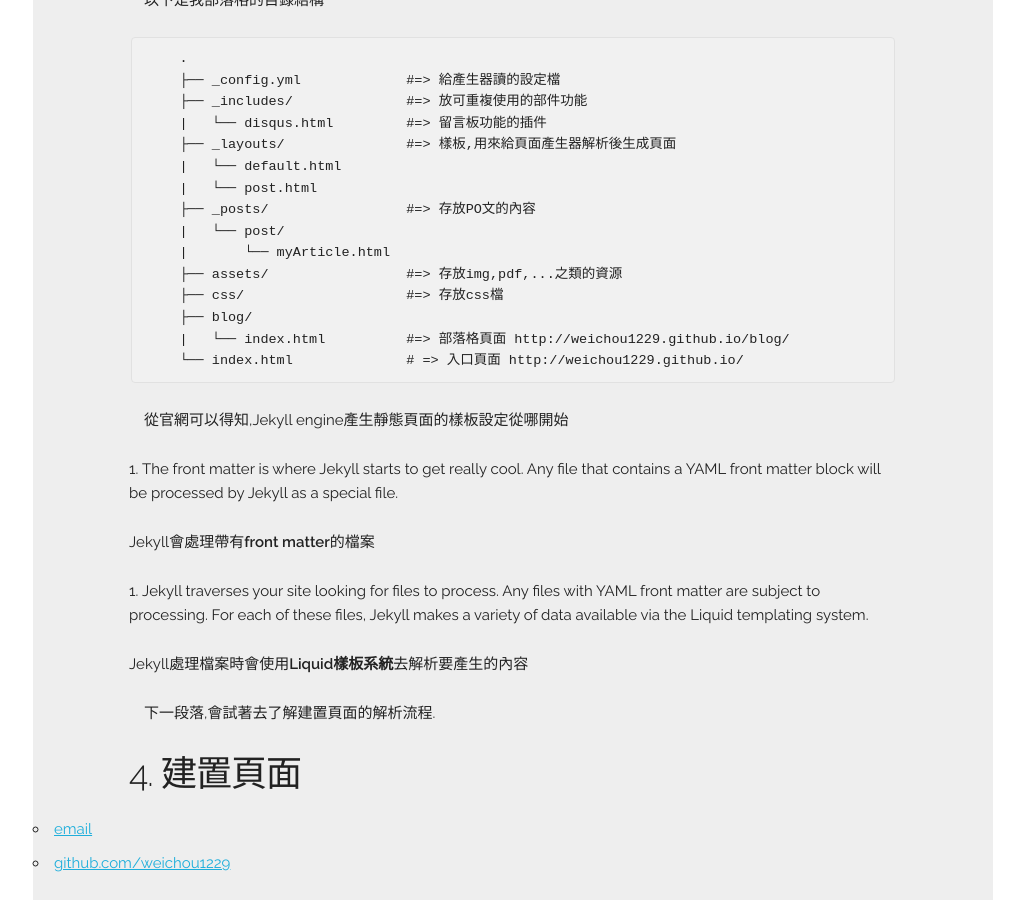
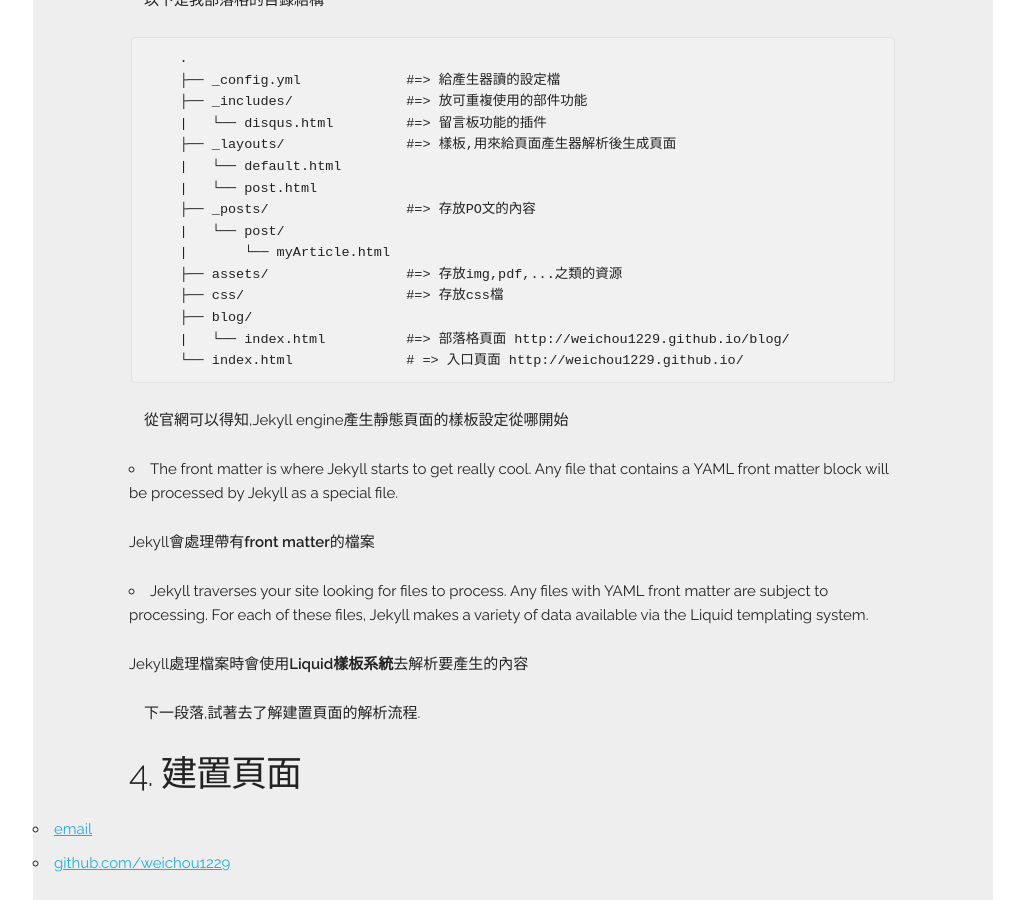
Before and after one commit to weichou1229/weichou.github.io, a Jekyll site: the page built from _posts/blog/2016-07-30-建立自己的-GitHub-Pages-website.md, in a window 1280 px wide and 900 px high, scrolled down 2195 px. Shown: the whole window, without its empty margins (127-1151 px from the left). Built offline with Jekyll 4.4.1, drawn with Linux system fonts in a browser that asks for light colours; comment, search, counter and statistics services are not loaded.

```diff
--- a/_posts/blog/2016-07-30-建立自己的-GitHub-Pages-website.md
+++ b/_posts/blog/2016-07-30-建立自己的-GitHub-Pages-website.md
@@ -60,15 +60,15 @@ Jekyll also happens to be the engine behind GitHub Pages...
 　從官網可以得知,Jekyll engine產生靜態頁面的樣板設定從哪開始
 
 
-1. The front matter is where Jekyll starts to get really cool. Any file that contains a YAML front matter block will be processed by Jekyll as a special file.
+* The front matter is where Jekyll starts to get really cool. Any file that contains a YAML front matter block will be processed by Jekyll as a special file.
 
  Jekyll會處理帶有**front matter**的檔案
 
-2. Jekyll traverses your site looking for files to process. Any files with YAML front matter are subject to processing. For each of these files, Jekyll makes a variety of data available via the Liquid templating system.
+* Jekyll traverses your site looking for files to process. Any files with YAML front matter are subject to processing. For each of these files, Jekyll makes a variety of data available via the Liquid templating system.
 
  Jekyll處理檔案時會使用**Liquid樣板系統**去解析要產生的內容
 
-　下一段落,會試著去了解建置頁面的解析流程.
+　下一段落,試著去了解建置頁面的解析流程.
 
 
 ### <a name="4"></a> 4. 建置頁面
```
